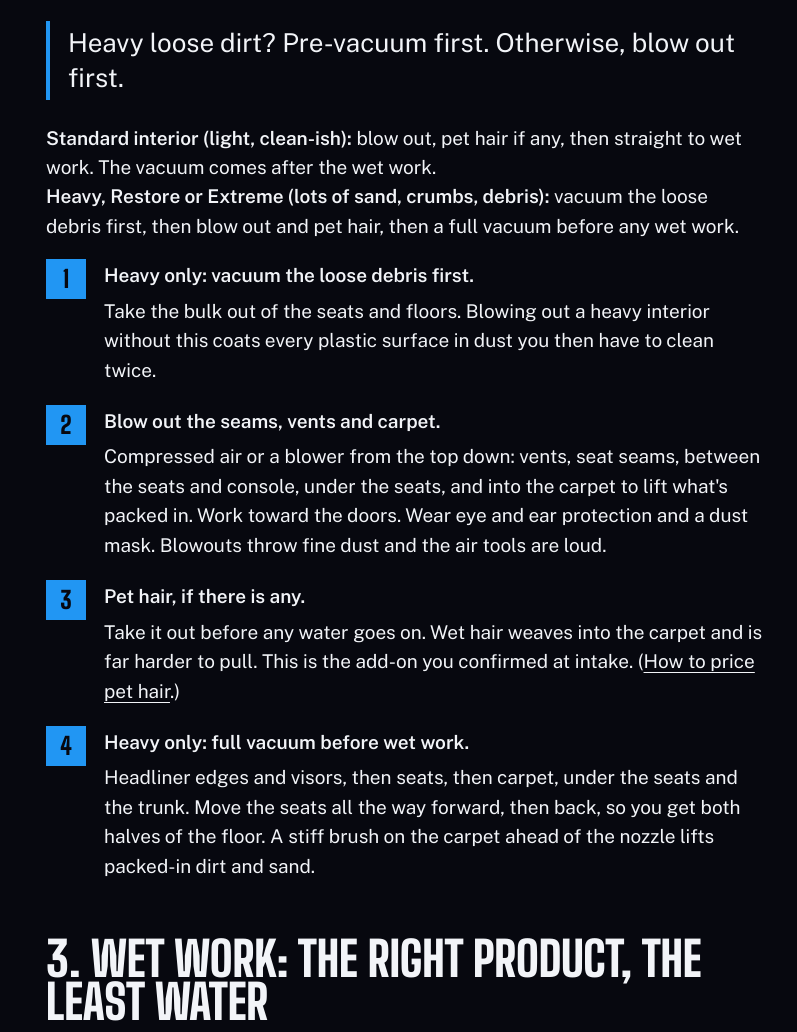
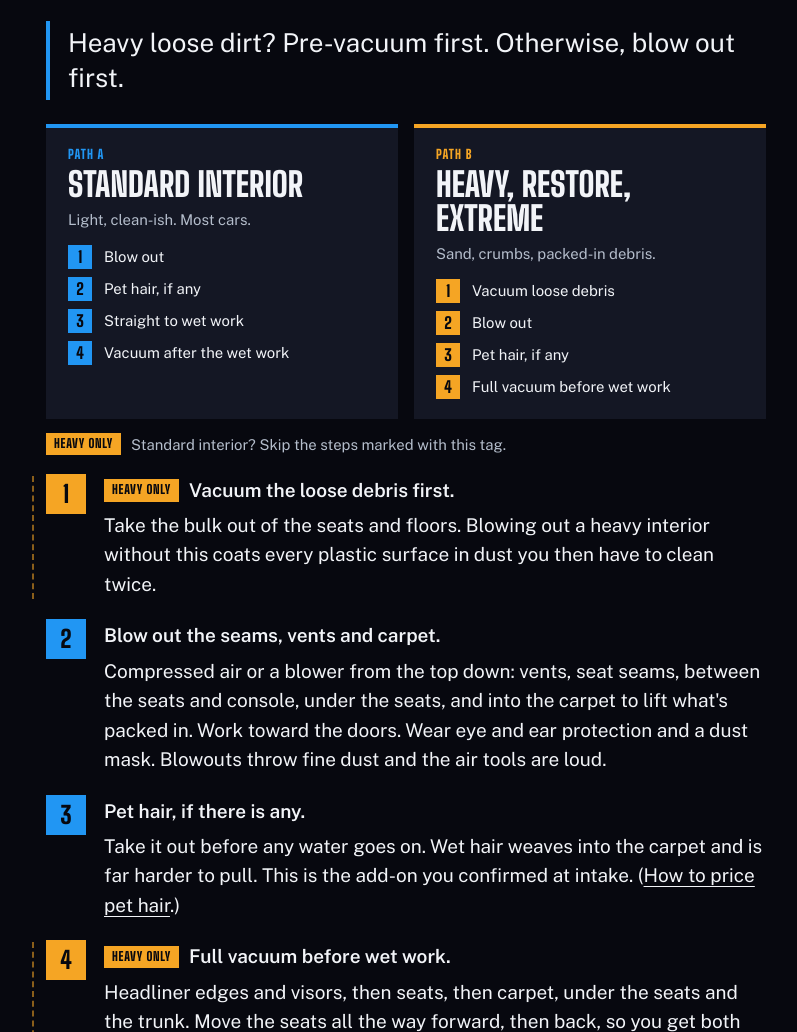
Before and after one commit to oneredeclipse-detail/detailerlogic-website, a plain HTML site: page interior-detailing-sop.html in a window 1280 px wide. Shown: the part 2302-3334 px from the top of the page, without its empty margins (234-1031 px from the left). Drawn offline with Linux system fonts and the light colour scheme.

Commit message:
SOP visual: dry-work path cards + heavy-only tags, leather video card, dark Founding box (branch only)
Co-Authored-By: Claude Opus 5.5 <noreply@anthropic.com>
Claude-Session: https://claude.ai/code/session_01WoVEvNdnansvi3BbUT3v5j

```diff
--- a/interior-detailing-sop.html
+++ b/interior-detailing-sop.html
@@ -82,13 +82,14 @@ tbody tr:last-child th,tbody tr:last-child td{border-bottom:0}
 .list li{padding-left:28px;position:relative}
 .list li::before{content:'';position:absolute;left:0;top:.62em;width:12px;height:12px;background:var(--accent)}
 .list b{display:block}
-.offer{background:var(--paper);color:var(--on-paper);padding:clamp(28px,5vw,64px)}
+.offer{background:var(--surface-2);color:var(--ink);padding:clamp(28px,5vw,64px);border:1px solid rgba(33,150,243,.35);border-left:6px solid var(--accent)}
 .offer h2{max-width:16ch}
 .offer p{max-width:52ch;margin-bottom:24px}
-.offer .btn.dark{background:var(--on-paper);color:var(--paper)}
-.offer .btn.dark:hover{background:var(--accent);color:var(--on-accent)}
+.offer .btn.dark{background:var(--accent);color:var(--on-accent)}
+.offer .btn.dark:hover{background:var(--ink);color:var(--bg)}
 .btns{display:flex;gap:12px;flex-wrap:wrap}
-.offer .btn.ghost{background:transparent;color:var(--on-paper);box-shadow:inset 0 0 0 2px var(--on-paper)}
+.offer .btn.ghost{background:transparent;color:var(--ink);box-shadow:inset 0 0 0 2px var(--ink)}
+.offer .btn.ghost:hover{background:var(--ink);color:var(--bg)}
 footer{padding:40px var(--m) 28px;display:flex;justify-content:space-between;gap:16px;flex-wrap:wrap;font-size:var(--step-small);color:var(--muted);border-top:1px solid var(--surface-2)}
 footer a{color:var(--muted)}
 @media (max-width:560px){.nav .back{display:none}}
@@ -113,7 +114,27 @@ article p.lead{margin-top:20px}
 .steps p{margin:6px 0 0}
 .warn{background:rgba(245,165,36,.10);border-left:4px solid var(--amber);padding:14px 18px;margin:20px 0}
 .warn b{color:var(--amber)}
-.vid{margin:18px auto 4px;max-width:300px}.vid .frame{position:relative;width:100%;aspect-ratio:9/16;border-radius:14px;overflow:hidden;background:#000}.vid iframe{position:absolute;inset:0;width:100%;height:100%;border:0}.vid p{font-size:14px;margin:10px 0 0;text-align:center}
+.vid{margin:18px 0 4px;background:var(--surface);padding:16px;display:grid;grid-template-columns:200px minmax(0,1fr);gap:20px;align-items:center}.vid .frame{position:relative;width:100%;aspect-ratio:9/16;border-radius:14px;overflow:hidden;background:#000}.vid iframe{position:absolute;inset:0;width:100%;height:100%;border:0}
+.vid .cap b{display:block;margin-bottom:6px}.vid .cap p{margin:0;text-align:left}.vid .cap .credit{margin-top:10px;font-size:var(--step-small);color:var(--muted)}
+@media (max-width:640px){.vid{grid-template-columns:1fr}.vid .frame{max-width:240px;margin:0 auto}}
+.paths{display:grid;grid-template-columns:repeat(2,minmax(0,1fr));gap:16px;margin:24px 0 14px}
+.path{background:var(--surface);border-top:4px solid var(--accent);padding:20px 22px}
+.path.hv{border-top-color:var(--amber)}
+.path .lbl{font:800 .8rem/1 var(--display);letter-spacing:.08em;text-transform:uppercase;color:var(--accent)}
+.path.hv .lbl{color:var(--amber)}
+.path h3{font-family:var(--display);font-weight:800;text-transform:uppercase;font-size:clamp(1.6rem,1.3rem + 1vw,2.1rem);line-height:1;margin:8px 0 6px}
+.path .sub{font-size:var(--step-small);color:var(--muted);margin:0 0 14px}
+.path ol{list-style:none;counter-reset:p;display:grid;gap:8px;margin:0;padding:0}
+.path li{counter-increment:p;display:flex;align-items:center;gap:12px;font-size:var(--step-small)}
+.path li::before{content:counter(p);flex:none;width:24px;height:24px;background:var(--accent);color:var(--on-accent);font:800 1rem/24px var(--display);text-align:center}
+.path.hv li::before{background:var(--amber)}
+@media (max-width:640px){.paths{grid-template-columns:1fr}}
+.hvtag{display:inline-block;background:var(--amber);color:var(--bg);font:800 .78rem/1 var(--display);letter-spacing:.06em;text-transform:uppercase;padding:5px 8px;vertical-align:middle}
+.hvnote{font-size:var(--step-small);color:var(--muted);display:flex;align-items:center;gap:10px;flex-wrap:wrap;margin:0 0 6px}
+.steps>li.hv::before{background:var(--amber)}
+.steps>li.hv::after{content:"";position:absolute;left:-14px;top:0;bottom:0;border-left:2px dashed rgba(245,165,36,.55)}
+.steps .hvhead{display:flex;align-items:center;gap:10px;flex-wrap:wrap}
+.steps .hvhead b{display:inline}
 .check{background:var(--surface);padding:22px;margin:20px 0}
 .check h3{font-family:var(--display);font-weight:800;text-transform:uppercase;font-size:1.5rem;margin:18px 0 8px}
 .check h3:first-of-type{margin-top:0}
@@ -166,12 +187,18 @@ article p.lead{margin-top:20px}
 <h2 class="disp">2. Dry work: get the loose stuff out</h2>
 <p>Adding water to loose dirt makes mud. Get the dry stuff out first. Which path you take depends on the condition you priced at intake.</p>
 <p class="callout">Heavy loose dirt? Pre-vacuum first. Otherwise, blow out first.</p>
-<p><b>Standard interior (light, clean-ish):</b> blow out, pet hair if any, then straight to wet work. The vacuum comes after the wet work.<br><b>Heavy, Restore or Extreme (lots of sand, crumbs, debris):</b> vacuum the loose debris first, then blow out and pet hair, then a full vacuum before any wet work.</p>
+<div class="paths">
+  <div class="path"><div class="lbl">Path A</div><h3>Standard interior</h3><p class="sub">Light, clean-ish. Most cars.</p>
+    <ol><li>Blow out</li><li>Pet hair, if any</li><li>Straight to wet work</li><li>Vacuum after the wet work</li></ol></div>
+  <div class="path hv"><div class="lbl">Path B</div><h3>Heavy, Restore, Extreme</h3><p class="sub">Sand, crumbs, packed-in debris.</p>
+    <ol><li>Vacuum loose debris</li><li>Blow out</li><li>Pet hair, if any</li><li>Full vacuum before wet work</li></ol></div>
+</div>
+<p class="hvnote"><span class="hvtag">Heavy only</span> Standard interior? Skip the steps marked with this tag.</p>
 <ol class="steps">
-  <li><b>Heavy only: vacuum the loose debris first.</b><p>Take the bulk out of the seats and floors. Blowing out a heavy interior without this coats every plastic surface in dust you then have to clean twice.</p></li>
+  <li class="hv"><div class="hvhead"><span class="hvtag">Heavy only</span><b>Vacuum the loose debris first.</b></div><p>Take the bulk out of the seats and floors. Blowing out a heavy interior without this coats every plastic surface in dust you then have to clean twice.</p></li>
   <li><b>Blow out the seams, vents and carpet.</b><p>Compressed air or a blower from the top down: vents, seat seams, between the seats and console, under the seats, and into the carpet to lift what's packed in. Work toward the doors. Wear eye and ear protection and a dust mask. Blowouts throw fine dust and the air tools are loud.</p></li>
   <li><b>Pet hair, if there is any.</b><p>Take it out before any water goes on. Wet hair weaves into the carpet and is far harder to pull. This is the add-on you confirmed at intake. (<a class="tlink" href="/pet-hair-removal-pricing.html">How to price pet hair</a>.)</p></li>
-  <li><b>Heavy only: full vacuum before wet work.</b><p>Headliner edges and visors, then seats, then carpet, under the seats and the trunk. Move the seats all the way forward, then back, so you get both halves of the floor. A stiff brush on the carpet ahead of the nozzle lifts packed-in dirt and sand.</p></li>
+  <li class="hv"><div class="hvhead"><span class="hvtag">Heavy only</span><b>Full vacuum before wet work.</b></div><p>Headliner edges and visors, then seats, then carpet, under the seats and the trunk. Move the seats all the way forward, then back, so you get both halves of the floor. A stiff brush on the carpet ahead of the nozzle lifts packed-in dirt and sand.</p></li>
 </ol>
 
 <h2 class="disp">3. Wet work: the right product, the least water</h2>
@@ -185,7 +212,7 @@ article p.lead{margin-top:20px}
   <li><b>Seats: clean for the material.</b><p><b style="display:inline">Cloth:</b> mist the cleaner, agitate with a soft upholstery brush, extract, and don't flood the cushion. <b style="display:inline">Leather:</b> figure out the type first; most car leather is coated, which takes a gentle leather cleaner and a soft brush. Older or worn leather gets no hard scrubbing. <b style="display:inline">Alcantara and suede-like fabrics:</b> low moisture, a soft brush, no direct steam. The app's Playbook has a page for each surface.</p>
 <div class="vid noprint">
   <div class="frame"><iframe src="https://www.youtube-nocookie.com/embed/rg3DPYzsfmg" title="How to clean coated leather seats" loading="lazy" allow="accelerometer; encrypted-media; gyroscope; picture-in-picture; web-share" referrerpolicy="strict-origin-when-cross-origin" allowfullscreen></iframe></div>
-  <p><b>Watch: cleaning coated leather.</b> Most car leather has a plastic topcoat, so leather conditioner just sits on top. Clean it with a gentle cleaner and a soft brush, then leave it. If you want protection, use a non-silicone protectant like Colourlock Leather Shield.</p>
+  <div class="cap"><b>Watch: cleaning coated leather.</b><p>Most car leather has a plastic topcoat, so leather conditioner just sits on top. Clean it with a gentle cleaner and a soft brush, then leave it. If you want protection, use a non-silicone protectant like Colourlock Leather Shield.</p><p class="credit">Video: Impact Detailing on YouTube</p></div>
 </div></li>
   <li><b>Carpet last.</b><p>Extracting it? Vacuum that section right before you extract, so loose dirt doesn't turn to mud. Then mist in controlled passes, agitate, and extract right away. Never pour or flood. Water that soaks into the pad under the carpet is what causes the mildew smell three days later. Not extracting? Leave it for the vacuum after the wet work.</p></li>
   <li><b>Door and jamb close out the quarter.</b><p>The client sees the jambs and sills every time they get in. Clean them, wipe dry, then move to the next quarter.</p></li>
@@ -226,7 +253,7 @@ article p.lead{margin-top:20px}
 <h2 class="disp">Keep the process in your pocket</h2>
 <p>The Playbook in the DetailerLogic Pro app has the stain steps and the surface care pages behind this guide: leather by type, Alcantara, screens, airbag zones, seatbelts and more, with brand notes where automakers disagree. It's included on every plan. And when the interior is heavier than expected, set the inside condition on the quote so the price matches the hours (<a class="tlink" href="/how-to-price-a-full-detail.html">how to price a full detail</a>).</p>
 <div class="offer" style="margin-top:28px">
-  <p class="eyebrow" style="color:#0b5fae">Founding 10</p>
+  <p class="eyebrow">Founding 10</p>
   <h2 class="disp" style="margin-top:0">We set it up. It pays, or you don't.</h2>
   <p>We load your prices, build your booking page from 3 photos, and over text your first quote and first 5 rebooking texts go out. $59 a month. If the app doesn't bring in $1,000 in booked jobs in 60 days, every penny back. (You send your prices and at least 50 past clients, and send the rebooking texts in the first 30 days.)</p>
   <div class="btns">
```
